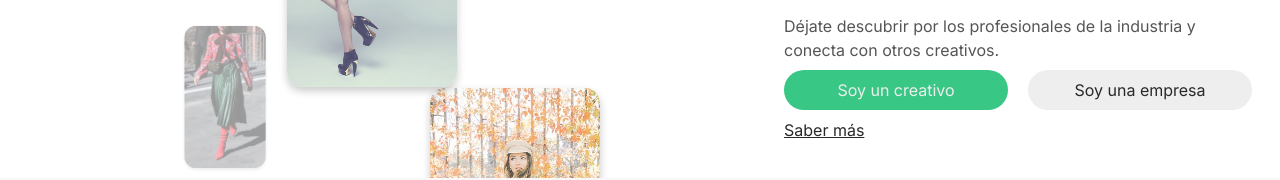
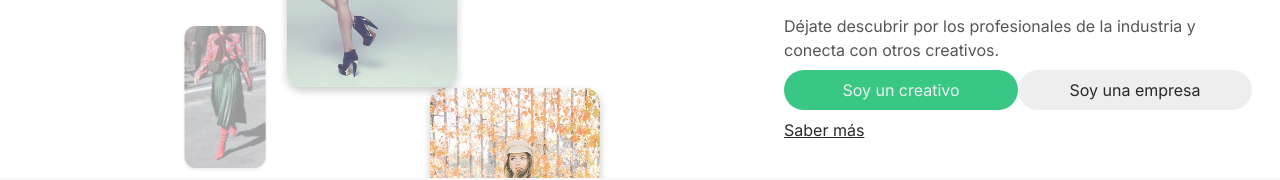
Before and after one commit to jaume768/Frontend-student-station, a React (Vite) app: page / in a window 1280 px wide. Shown: the part 392-572 px from the top of the page. Built offline with nearby package versions, Linux system fonts and the light colour scheme.

Commit message:
millora movil

```diff
--- a/src/components/home/css/header-footer.css
+++ b/src/components/home/css/header-footer.css
@@ -421,6 +421,8 @@ footer .wrapper {
     .botones {
         align-items: center;
         flex-direction: row;
+        width: 300px;
+        margin: auto;
     }
 
     .inicio-sesion {
--- a/src/components/home/css/register-modal.css
+++ b/src/components/home/css/register-modal.css
@@ -178,7 +178,7 @@
 @media (max-width: 768px) {
     .register-modal {
         flex-direction: column;
-        width: 90%;
+        width: 82%;
     }
 
     .modal-content {
--- a/src/components/home/css/style.css
+++ b/src/components/home/css/style.css
@@ -2,12 +2,6 @@
     position: relative;
     min-height: 100vh;
     overflow: hidden;
-}
-
-.botones {
-    display: flex;
-    gap: 20px;
-    margin-bottom: 0.5em;
 }
 
 .botones a {
--- a/src/index.css
+++ b/src/index.css
@@ -52,22 +52,6 @@ body {
   background-color: white;
   position: relative;
   z-index: 999;
-}
-
-.parallax-wrapper {
-  position: absolute;
-  top: 0;
-  left: 0;
-  width: 100%;
-  height: 200vh;
-  overflow: hidden;
-  animation: scrollCycle 30s linear infinite;
-}
-
-.botones {
-  display: flex;
-  gap: 20px;
-  margin-bottom: 0.5em;
 }
 
 .botones a {
```
